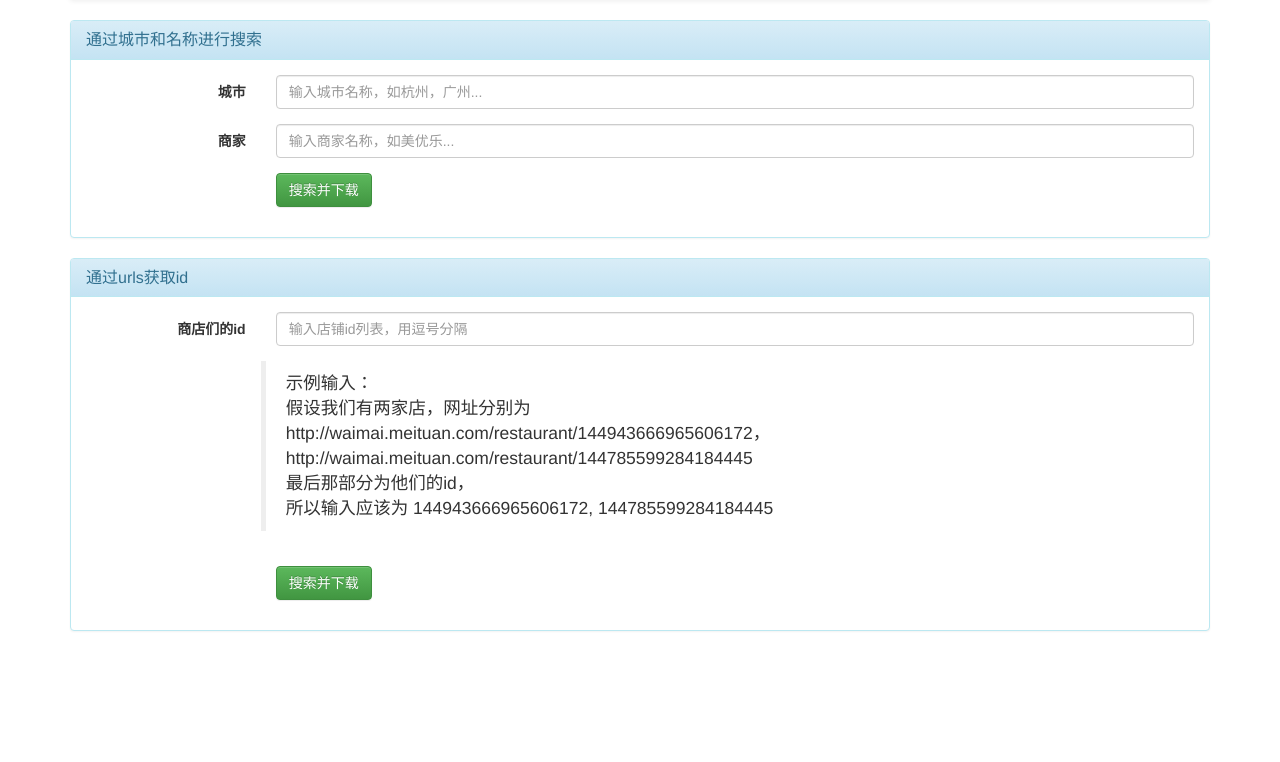
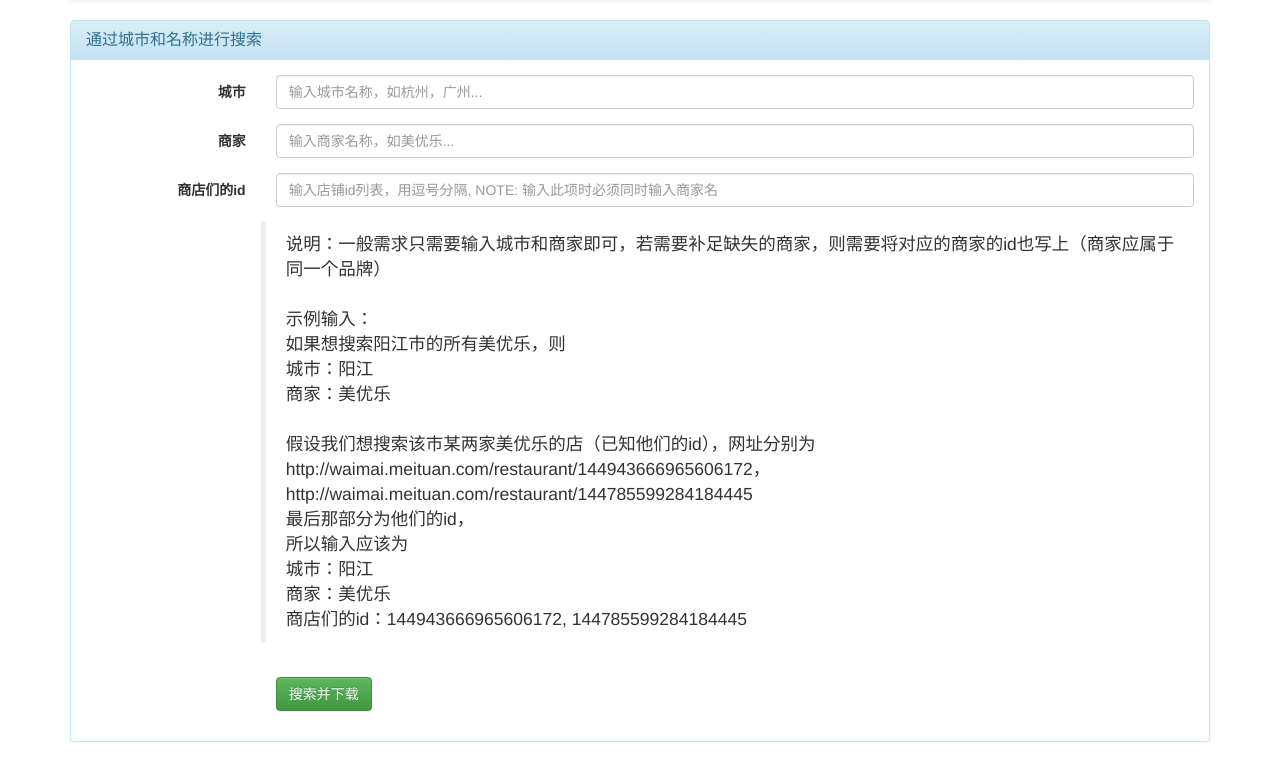
Before and after one commit to fzls/meituan_crawler_django, a Django app: page / in a window 1280 px wide. Shown: the part 51-813 px from the top of the page. Before the commit the page ends 682 px from the top, so only its background shows below. Run offline with Django 3.2, Linux system fonts and the light colour scheme; some libraries are stand-ins or nearby versions.

Commit message:
修改交互逻辑

```diff
--- a/frontend/templates/frontend/index.html
+++ b/frontend/templates/frontend/index.html
@@ -59,38 +59,32 @@
                     </div>
                 </div>
 
-                <div class="form-group">
-                    <div class="col-sm-offset-2 col-sm-10">
-                        <button type="submit" class="btn btn-success">搜索并下载</button>
-                    </div>
-                </div>
-            </form>
 
-        </div>
-    </div>
-
-    <div class="panel panel-info">
-        <div class="panel-heading">
-            <h3 class="panel-title">通过urls获取id</h3>
-        </div>
-        <div class="panel-body">
-            <form class="form-horizontal" role="search" method="get" action="search" target="_blank">
                 <div class="form-group">
                     <label for="ids" class="col-sm-2 control-label">商店们的id</label>
                     <div class="col-sm-10">
-                        <input class="form-control" type="text" name="ids" id="ids" placeholder="输入店铺id列表，用逗号分隔">
+                        <input class="form-control" type="text" name="ids" id="ids" placeholder="输入店铺id列表，用逗号分隔, NOTE: 输入此项时必须同时输入商家名">
                     </div>
                 </div>
 
 
                 <div class="form-group">
                     <blockquote class="col-sm-offset-2">
+                        说明：一般需求只需要输入城市和商家即可，若需要补足缺失的商家，则需要将对应的商家的id也写上（商家应属于同一个品牌）<br>
+                        <br>
                         示例输入：<br>
-                        假设我们有两家店，网址分别为 <br>
+                        如果想搜索阳江市的所有美优乐，则 <br>
+                        城市：阳江 <br>
+                        商家：美优乐 <br>
+                        <br>
+                        假设我们想搜索该市某两家美优乐的店（已知他们的id），网址分别为 <br>
                         http://waimai.meituan.com/restaurant/144943666965606172，<br>
                         http://waimai.meituan.com/restaurant/144785599284184445 <br>
                         最后那部分为他们的id，<br>
-                        所以输入应该为 144943666965606172, 144785599284184445 <br>
+                        所以输入应该为 <br>
+                        城市：阳江 <br>
+                        商家：美优乐 <br>
+                        商店们的id：144943666965606172, 144785599284184445 <br>
                     </blockquote>
                 </div>
 
@@ -103,6 +97,43 @@
 
         </div>
     </div>
+{##}
+{#    <div class="panel panel-info">#}
+{#        <div class="panel-heading">#}
+{#            <h3 class="panel-title">通过urls获取id</h3>#}
+{#        </div>#}
+{#        <div class="panel-body">#}
+{#            <form class="form-horizontal" role="search" method="get" action="search" target="_blank">#}
+{#                <div class="form-group">#}
+{#                    <label for="ids" class="col-sm-2 control-label">商店们的id</label>#}
+{#                    <div class="col-sm-10">#}
+{#                        <input class="form-control" type="text" name="ids" id="ids" placeholder="输入店铺id列表，用逗号分隔">#}
+{#                    </div>#}
+{#                </div>#}
+{##}
+{##}
+{#                <div class="form-group">#}
+{#                    <blockquote class="col-sm-offset-2">#}
+{#                        说明：一般需求只需要输入城市和商家即可，若需要补足缺失的商家，则输入商家名和对应的商家的id（商家应属于同一个品牌）<br>#}
+{#                        （实例：如美优乐，id为缺失的几家美优乐商铺的id）<br>#}
+{#                        示例输入：<br>#}
+{#                        假设我们有两家店，网址分别为 <br>#}
+{#                        http://waimai.meituan.com/restaurant/144943666965606172，<br>#}
+{#                        http://waimai.meituan.com/restaurant/144785599284184445 <br>#}
+{#                        最后那部分为他们的id，<br>#}
+{#                        所以输入应该为 144943666965606172, 144785599284184445 <br>#}
+{#                    </blockquote>#}
+{#                </div>#}
+{##}
+{#                <div class="form-group">#}
+{#                    <div class="col-sm-offset-2 col-sm-10">#}
+{#                        <button type="submit" class="btn btn-success">搜索并下载</button>#}
+{#                    </div>#}
+{#                </div>#}
+{#            </form>#}
+{##}
+{#        </div>#}
+{#    </div>#}
 
 
 </div>
--- a/frontend/views.py
+++ b/frontend/views.py
@@ -17,27 +17,12 @@ def index(request):
 
 # @cache_page(60 * 15)
 def search(request):
+    city = request.GET.get('city')
+    name = request.GET.get('name')
+    ids = request.GET.get('ids')
+
     crawler = MeituanCrawler()
-
-    if request.GET.get('ids'):
-        # note: 美团外卖的id会经常变化，使用该接口时请确定是最新获取的
-        shop_url = 'http://waimai.meituan.com/restaurant/{id}'
-        ids = request.GET.get('ids').split(',')
-
-        urls = list(map(lambda x: shop_url.format(id=x.strip()), ids))
-
-
-        crawler.parse_urls(urls)
-        wb,filename = crawler.wb, 'results_{time}.xls'.format(time=time.strftime('%Y-%m-%d_%H-%M-%S'))
-
-        # return HttpResponse(str(urls))
-        pass
-    else:
-        city = request.GET.get('city')
-        name = request.GET.get('name')
-
-        wb, filename = crawler.run(city, name)
-        pass
+    wb, filename = crawler.run(city, name, ids)
 
     from pypinyin import lazy_pinyin
     filename = ''.join(lazy_pinyin(filename))
```
